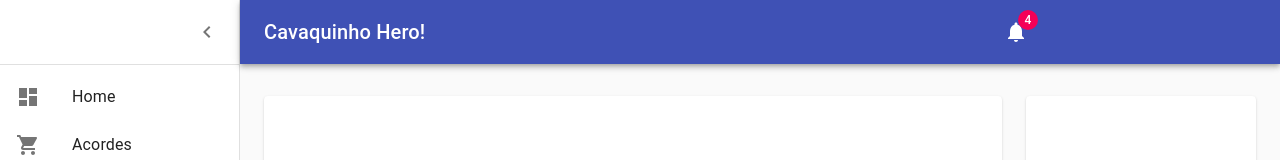
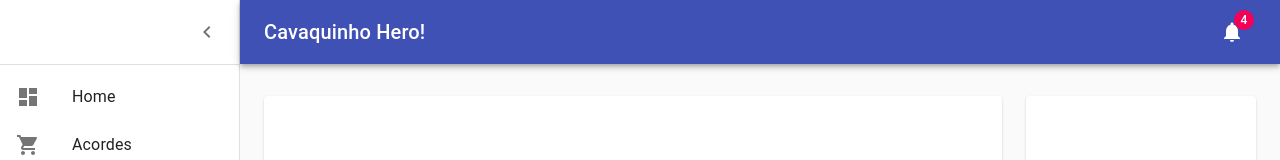
Before and after one commit to bigodines/cavaquinho_hero, a Next.js app: page / in a window 1280 px wide. Shown: the top 160 px of the page. Built offline with nearby package versions, Linux system fonts and the light colour scheme.

Commit message:
initial state bug fixed? maybe. will test tomorrow

```diff
--- a/pages/index.js
+++ b/pages/index.js
@@ -43,7 +43,7 @@ const useStyles = makeStyles((theme) => ({
         display: 'flex'
     },
     toolbar: {
-        paddingRight: 240 // keep right padding when drawer closed
+        paddingRight: 24 // keep right padding when drawer closed
     },
     toolbarIcon: {
         display: 'flex',
@@ -74,7 +74,8 @@ const useStyles = makeStyles((theme) => ({
         display: 'none'
     },
     title: {
-        flexGrow: 1
+        flexGrow: 1,
+        paddingRight: 240
     },
     drawerPaper: {
         position: 'relative',
@@ -155,7 +156,7 @@ export default function Home() {
                         noWrap
                         className={classes.title}
                     >
-            Cavaquinho Hero!
+                        Cavaquinho Hero!
                     </Typography>
                     <IconButton color="inherit">
                         <Badge badgeContent={4} color="secondary">
```
